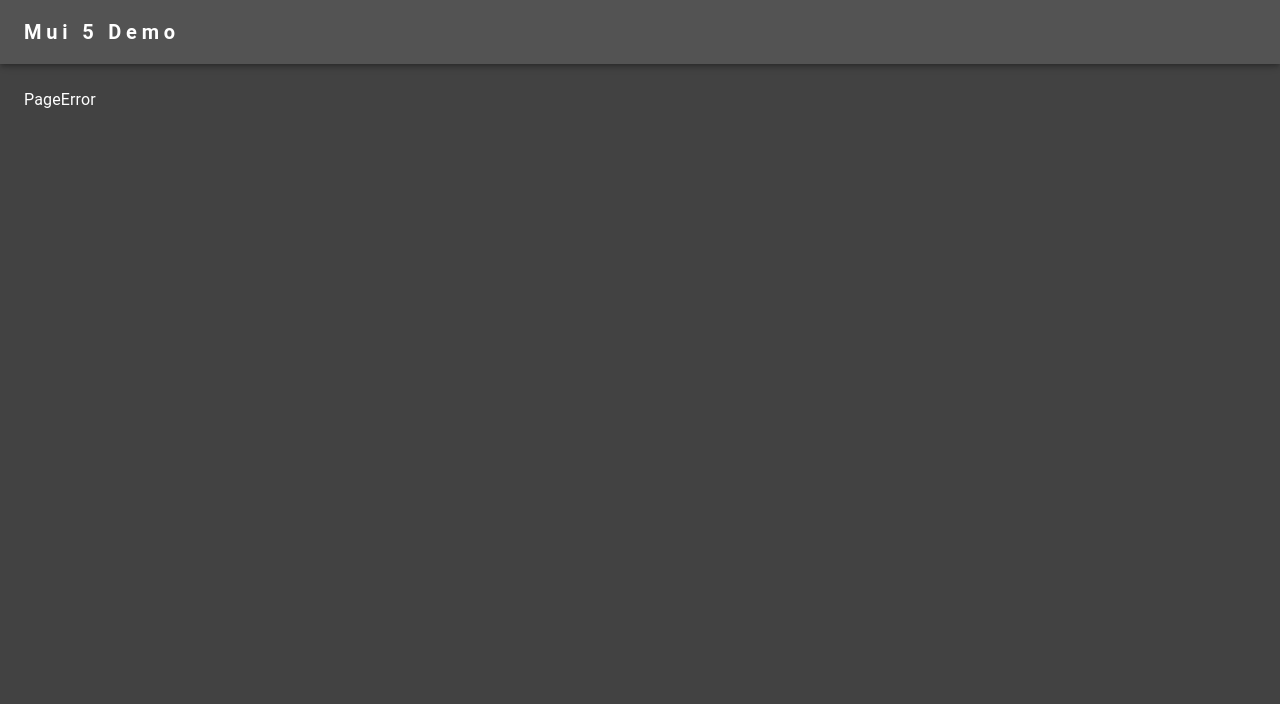
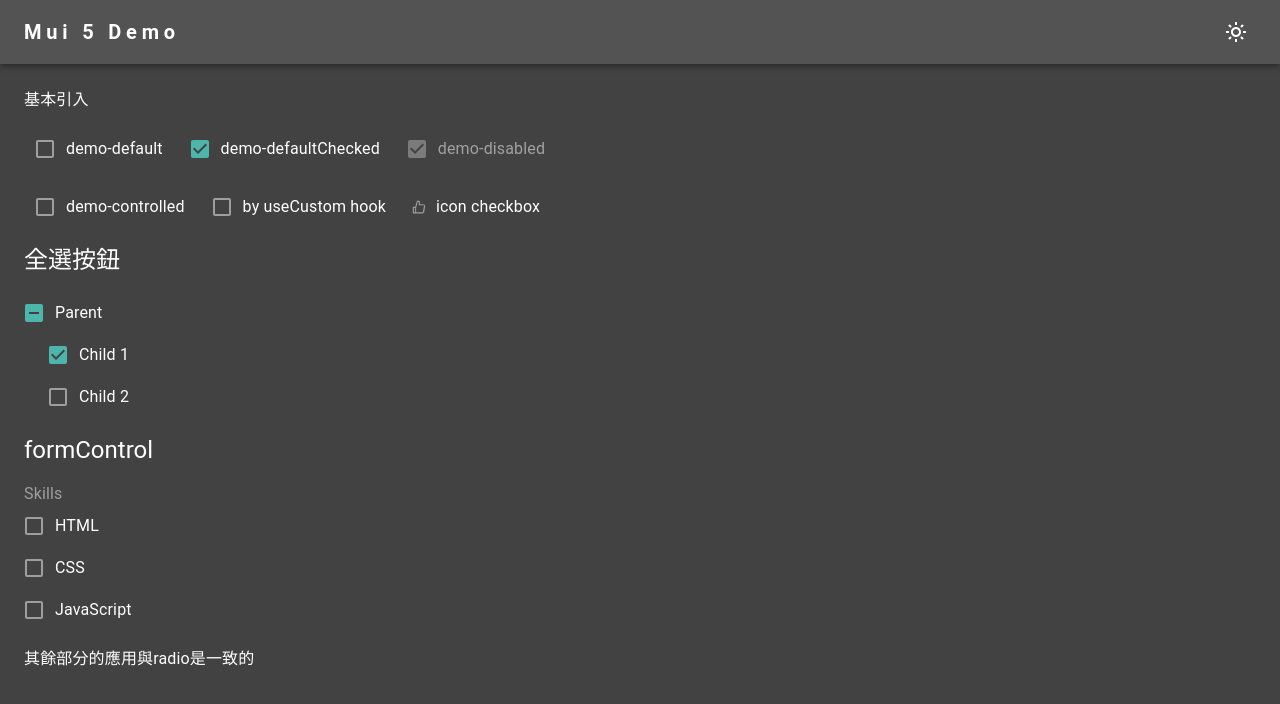
Before and after one commit to Luciano0322/react_ts_hook, a React (Create React App) app in the folder cra-mui5/: page /muiCheckboxs in a window 1280 px wide. Shown: the top 704 px of the page. Built offline with nearby package versions, Linux system fonts and the light colour scheme.

Commit message:
checkbox & radio btns

```diff
--- a/cra-mui5/src/App.tsx
+++ b/cra-mui5/src/App.tsx
@@ -5,7 +5,10 @@ import useToggle from './hooks/useToggle';
 import Home from './pages/Home';
 import Layout from './pages/Layout';
 import MuiButtonList from './pages/MuiButtonList';
+import MuiCheckBoxList from './pages/MuiCheckboxList';
+import MuiRadioList from './pages/MuiRadioList';
 import MuiSelectList from './pages/MuiSelectList';
+import MuiSwitchList from './pages/MuiSwitchList';
 import MuiTextFields from './pages/MuiTextFieldList';
 import MuiTextList from './pages/MuiTextList';
 import PageError from './pages/PageError';
@@ -19,12 +22,15 @@ function App() {
       <ThemeProvider theme={bwModeTheme}>
         <CssBaseline/>
         <Routes>
-          <Route path="/" element={<Layout/>}>
+          <Route path="/" element={<Layout dark={dark} darkFn={setDark}/>}>
             <Route index element={<Home/>} />
             <Route path="muiText" element={<MuiTextList/>} />
             <Route path="muiBtns" element={<MuiButtonList/>} />
             <Route path="muiTextFields" element={<MuiTextFields/>} />
             <Route path="muiSelects" element={<MuiSelectList/>} />
+            <Route path="muiRadios" element={<MuiRadioList/>} />
+            <Route path="muiCheckboxs" element={<MuiCheckBoxList/>} />
+            <Route path="muiSwitchs" element={<MuiSwitchList/>} />
             <Route path="*" element={<PageError />} />
           </Route>
         </Routes>
--- a/cra-mui5/src/components/Navbar/index.tsx
+++ b/cra-mui5/src/components/Navbar/index.tsx
@@ -1,10 +1,9 @@
-import { useTheme } from '@emotion/react';
-import { AppBar, Toolbar, Typography } from '@mui/material';
-import React from 'react'
+import { AppBar, IconButton, Toolbar, Typography } from '@mui/material';
+import React from 'react';
 import { Link } from 'react-router-dom';
+import { BiSun, BiMoon } from 'react-icons/bi';
 
-const Navbar = () => {
-  const theme = useTheme()
+const Navbar = ({dark, darkFn}:{dark: boolean; darkFn: () => void}) => {
   return (
     <AppBar
       position="fixed"
@@ -28,6 +27,9 @@ const Navbar = () => {
         >
           Mui 5 Demo
         </Typography>
+        <IconButton onClick={darkFn}>
+          {dark ? <BiSun/> : <BiMoon/>}
+        </IconButton>
       </Toolbar>
     </AppBar>
   )
--- a/cra-mui5/src/hooks/useToggle.ts
+++ b/cra-mui5/src/hooks/useToggle.ts
@@ -1,6 +1,6 @@
 import { useState } from "react";
 
-const useToggle = (defaultValue: boolean) => {
+const useToggle = (defaultValue: boolean):[boolean, () => void] => {
   // 傳入 default value 覆蓋初始值
   const [value, setValue] = useState<boolean>(defaultValue)
   const toggleValue = (value?: boolean) => {
--- a/cra-mui5/src/pages/Home/index.tsx
+++ b/cra-mui5/src/pages/Home/index.tsx
@@ -37,6 +37,30 @@ const Home = () => {
       >
         下拉選單
       </Button>
+      <Button
+        color="primary"
+        variant='contained'
+        component={Link}
+        to={`/muiRadios`}
+      >
+        radios
+      </Button>
+      <Button
+        color="primary"
+        variant='contained'
+        component={Link}
+        to={`/muiCheckboxs`}
+      >
+        checkboxs
+      </Button>
+      <Button
+        color="primary"
+        variant='contained'
+        component={Link}
+        to={`/muiSwitchs`}
+      >
+        Switchs
+      </Button>
     </Stack>
   )
 }
--- a/cra-mui5/src/pages/Layout.tsx
+++ b/cra-mui5/src/pages/Layout.tsx
@@ -3,10 +3,10 @@ import React from 'react'
 import { Outlet } from 'react-router-dom'
 import Navbar from '../components/Navbar'
 
-const Layout = () => {
+const Layout = ({dark, darkFn}: {dark:boolean; darkFn: () => void}) => {
   return (
     <Box sx={{ display: 'flex' }}>
-      <Navbar />
+      <Navbar dark={dark} darkFn={darkFn} />
       <Box component="main" sx={{ flexGrow: 1, p: 3 }}>
         <Toolbar />
         <Outlet />
--- /dev/null
+++ b/cra-mui5/src/pages/MuiCheckboxList/index.tsx
@@ -0,0 +1,124 @@
+import { Box, Checkbox, FormControl, FormControlLabel, FormGroup, FormLabel, Stack, Typography } from '@mui/material'
+import React, { useState } from 'react'
+import useToggle from '../../hooks/useToggle'
+import { AiOutlineLike, AiTwotoneLike } from 'react-icons/ai'
+
+const MuiCheckBoxList = () => {
+  const [demo, setDemo] = useState(false)
+  const [demo2, toggleDemo2] = useToggle(false)
+  const [demo3, toggleDemo3] = useToggle(false)
+  const [mutiChk, setMutiChk] = useState<boolean[]>([true, false])
+  const [skills, setSkills] = useState<string[]>([])
+  const demoChange = (event: React.ChangeEvent<HTMLInputElement>) => {
+    setDemo(event.target.checked)
+  }
+
+  const mutiChkChange = (event: React.ChangeEvent<HTMLInputElement>) => {
+    setMutiChk([event.target.checked, event.target.checked]);
+  };
+
+  const mutiChkOpt1Change = (event: React.ChangeEvent<HTMLInputElement>) => {
+    setMutiChk([event.target.checked, mutiChk[1]]);
+  };
+
+  const mutiChkOpt2Change = (event: React.ChangeEvent<HTMLInputElement>) => {
+    setMutiChk([mutiChk[0], event.target.checked]);
+  };
+
+  const children = (
+    <Box sx={{ display: 'flex', flexDirection: 'column', ml: 3 }}>
+      <FormControlLabel
+        label="Child 1"
+        control={<Checkbox checked={mutiChk[0]} onChange={mutiChkOpt1Change} />}
+      />
+      <FormControlLabel
+        label="Child 2"
+        control={<Checkbox checked={mutiChk[1]} onChange={mutiChkOpt2Change} />}
+      />
+    </Box>
+  );
+
+  const skillChange = (event: React.ChangeEvent<HTMLInputElement>) => {
+    const index = skills.indexOf(event.target.value)
+    if (index === -1) {
+      setSkills([...skills, event.target.value])
+    } else {
+      setSkills(skills.filter((skill) => skill !== event.target.value))
+    }
+  }
+  console.log(skills);
+
+
+  return (
+    <Stack spacing={2}>
+      <Typography>基本引入</Typography>
+      <Stack direction="row" spacing={2}>
+        <FormControlLabel label="demo-default" control={<Checkbox/>} />
+        <FormControlLabel label="demo-defaultChecked" control={<Checkbox defaultChecked/>} />
+        <FormControlLabel label="demo-disabled" control={<Checkbox disabled checked/>} />
+      </Stack>
+      <Stack direction="row" spacing={2}>
+        <FormControlLabel
+          label="demo-controlled"
+          control={<Checkbox
+            checked={demo}
+            onChange={demoChange}
+          />}
+        />
+        <FormControlLabel
+          label="by useCustom hook"
+          control={<Checkbox
+            checked={demo2}
+            onChange={toggleDemo2}
+          />}
+        />
+        <FormControlLabel
+          label="icon checkbox"
+          control={<Checkbox
+            icon={<AiOutlineLike/>}
+            checkedIcon={<AiTwotoneLike/>}
+            checked={demo3}
+            onChange={toggleDemo3}
+          />}
+        />
+      </Stack>
+      <Typography variant='h5'>全選按鈕</Typography>
+      <Stack>
+        <FormControlLabel
+          label="Parent"
+          control={
+            <Checkbox
+              checked={mutiChk[0] && mutiChk[1]}
+              indeterminate={mutiChk[0] !== mutiChk[1]}
+              onChange={mutiChkChange}
+            />
+          }
+        />
+        {children}
+      </Stack>
+      <Typography variant='h5'>formControl</Typography>
+      <Stack>
+        <FormControl>
+          <FormLabel>Skills</FormLabel>
+          <FormGroup>
+            <FormControlLabel
+              label="HTML"
+              control={<Checkbox value='html' checked={skills.includes('html')} onChange={skillChange} />}
+            />
+            <FormControlLabel
+              label="CSS"
+              control={<Checkbox value='css' checked={skills.includes('css')} onChange={skillChange} />}
+            />
+            <FormControlLabel
+              label="JavaScript"
+              control={<Checkbox value='js' checked={skills.includes('js')} onChange={skillChange} />}
+            />
+          </FormGroup>
+        </FormControl>
+      </Stack>
+      <Typography>其餘部分的應用與radio是一致的</Typography>
+    </Stack>
+  )
+}
+
+export default MuiCheckBoxList
--- /dev/null
+++ b/cra-mui5/src/pages/MuiRadioList/index.tsx
@@ -0,0 +1,102 @@
+import { FormControl, FormControlLabel, FormLabel, Radio, RadioGroup, Stack, Typography } from '@mui/material'
+import { pink } from '@mui/material/colors'
+import React, { useState } from 'react'
+
+const MuiRadioList = () => {
+  const [size, setSize] = useState('')
+  const sizeChange = (event: React.ChangeEvent<HTMLInputElement>) => {
+    // 重點改法
+    setSize((event.target as HTMLInputElement).value)
+  }
+  return (
+    <Stack spacing={3}>
+      <Typography variant='h5'>基本引入</Typography>
+      <Stack spacing={2} direction='row'>
+        <FormControl>
+          <FormLabel id="gender-label">Gender</FormLabel>
+          <RadioGroup
+            aria-labelledby="gender-label"
+            defaultValue="female"
+            name="gender"
+          >
+            <FormControlLabel value="female" control={<Radio />} label="Female" />
+            <FormControlLabel value="male" control={<Radio />} label="Male" />
+            <FormControlLabel value="other" control={<Radio />} label="Other" />
+          </RadioGroup>
+        </FormControl>
+        <FormControl>
+          <FormLabel id="size-label">size</FormLabel>
+          <RadioGroup
+            aria-labelledby="size-label"
+            name="size"
+            value={size}
+            onChange={sizeChange}
+          >
+            <FormControlLabel value="xs" control={<Radio />} label="XS" />
+            <FormControlLabel value="s" control={<Radio />} label="S" />
+            <FormControlLabel value="m" control={<Radio />} label="M" />
+            <FormControlLabel value="l" control={<Radio />} label="L" />
+            <FormControlLabel value="xl" control={<Radio />} label="XL" />
+          </RadioGroup>
+        </FormControl>
+        <FormControl>
+          <FormLabel id="size-label">size</FormLabel>
+          <RadioGroup
+            aria-labelledby="size-label"
+            name="size"
+            value={size}
+            onChange={sizeChange}
+            row
+          >
+            <FormControlLabel value="xs" control={<Radio size='small' />} label="XS" />
+            <FormControlLabel value="s" control={<Radio size='small' color="secondary" />} label="S" />
+            <FormControlLabel value="m" control={<Radio color="warning" />} label="M" />
+            <FormControlLabel
+              value="l"
+              control={<Radio sx={{
+                // 現在可以透過sx的方式修改預設的Mui樣式,由於是採物件的寫法所以一樣可以導入js的寫法進來
+                color: pink[800],
+                '&.Mui-checked': {
+                  color: pink[600],
+                },
+                '& .MuiSvgIcon-root': {
+                  fontSize: 28,
+                },
+              }}/>}
+              label="L"
+            />
+            <FormControlLabel
+              value="xl"
+              control={<Radio sx={{
+                '& .MuiSvgIcon-root': {
+                  fontSize: 28,
+                },
+              }}/>}
+              label="XL"
+            />
+          </RadioGroup>
+        </FormControl>
+      </Stack>
+      <Stack spacing={2} direction="row">
+      <FormControl>
+        <FormLabel id="size-label">size</FormLabel>
+          <RadioGroup
+            aria-labelledby="size-label"
+            name="size"
+            value={size}
+            onChange={sizeChange}
+            row
+          >
+            <FormControlLabel value="xs" control={<Radio />} label="XS" labelPlacement="top"/>
+            <FormControlLabel value="s" control={<Radio />} label="S" labelPlacement="start"/>
+            <FormControlLabel value="m" control={<Radio />} label="M" labelPlacement="bottom"/>
+            <FormControlLabel value="l" control={<Radio />} label="L" />
+            <FormControlLabel value="xl" control={<Radio />} label="XL" />
+          </RadioGroup>
+        </FormControl>
+      </Stack>
+    </Stack>
+  )
+}
+
+export default MuiRadioList
--- /dev/null
+++ b/cra-mui5/src/pages/MuiSwitchList/index.tsx
@@ -0,0 +1,17 @@
+import { Box, FormControlLabel, Switch } from '@mui/material'
+import React from 'react'
+import useToggle from '../../hooks/useToggle'
+
+const MuiSwitchList = () => {
+  const [demo, toggleDemo] = useToggle(false)
+  return (
+    <Box>
+      <FormControlLabel
+        label='simple'
+        control={<Switch checked={demo} onChange={toggleDemo} />}
+      />
+    </Box>
+  )
+}
+
+export default MuiSwitchList
```
